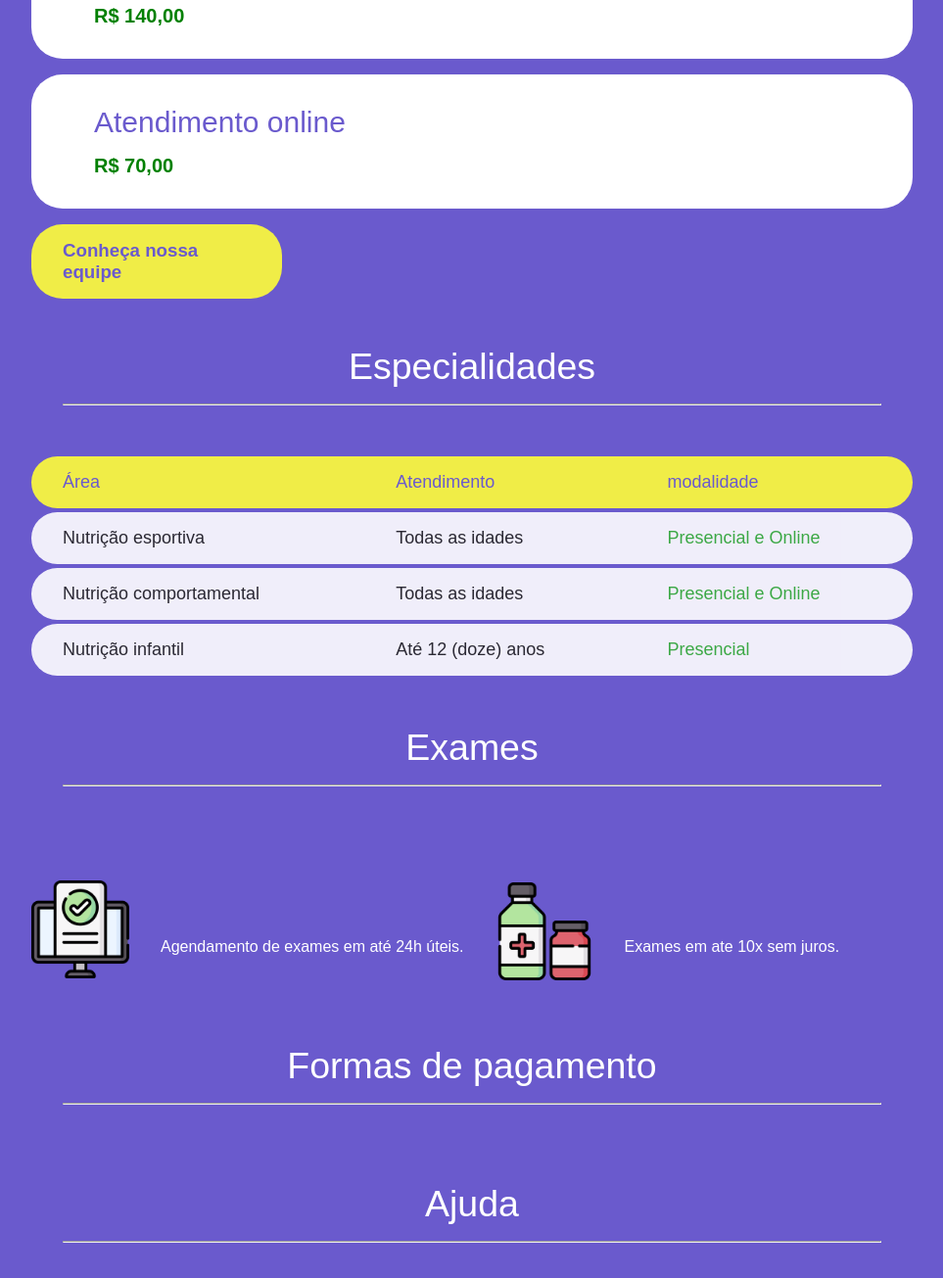
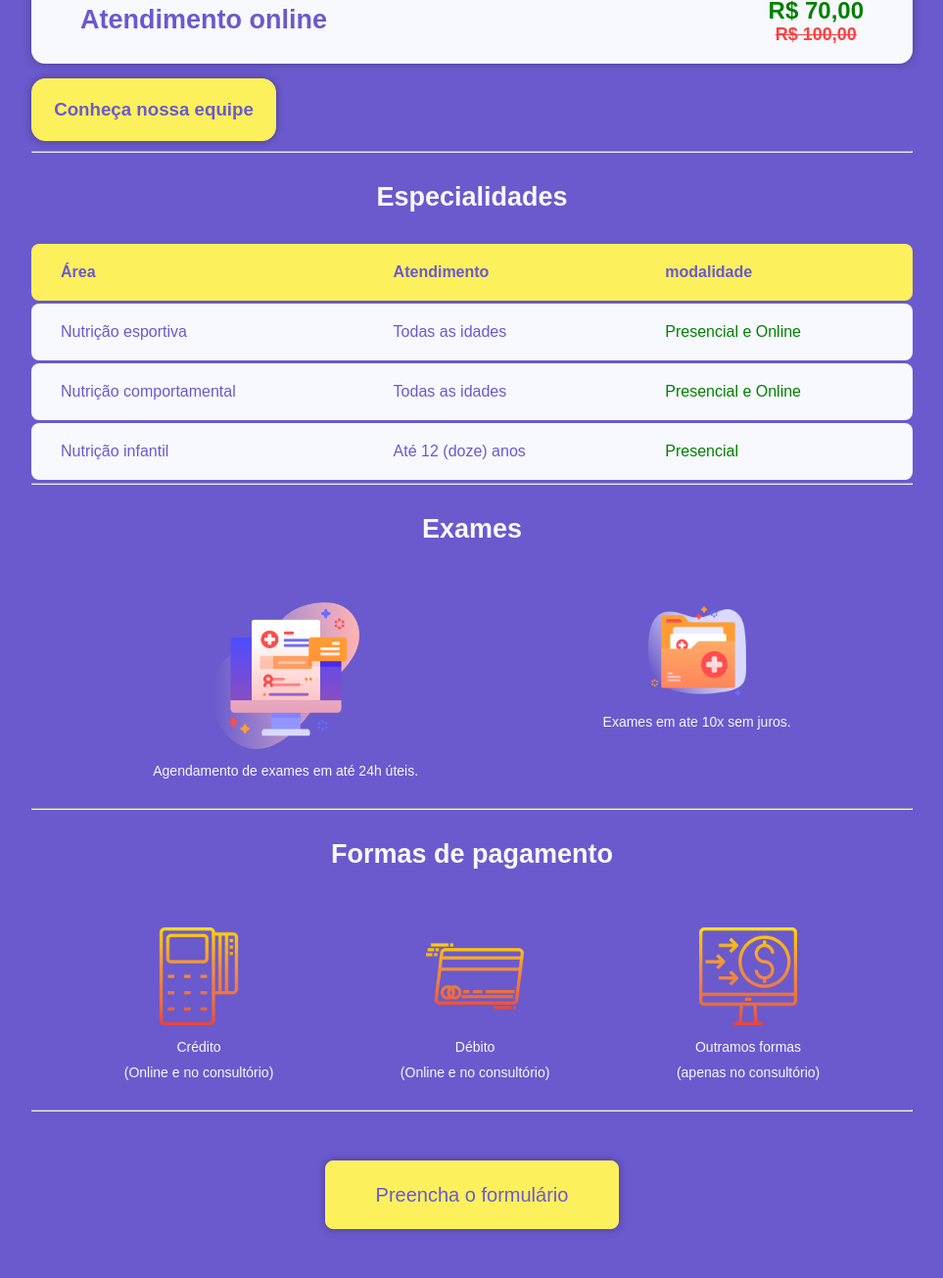
Before and after one commit to 6lucassilva/pagina-web-consultorio, a plain HTML site: page index.html in a window 1280 px wide. Shown: the part 383-1688 px from the top of the page at 98% size, without its empty margins (158-1121 px from the left). Drawn offline with Linux system fonts and the light colour scheme.

Commit message:
atualização  22/02/2021
atualização do projeto

```diff
--- /dev/null
+++ b/formulario/styleform.css
@@ -0,0 +1,168 @@
+* {
+    margin: 0;
+    padding: 0;
+    box-sizing: border-box;
+}
+
+:root{
+    --roxo: slateblue;
+    --branco: #F8F8FF;
+    --amarelo: #fdf05d;
+    --verde: #008000;
+    --vermelho: #ff4040;
+}
+
+body{
+    background: var(--roxo);
+    font-family: 'Roboto';
+}
+
+h2{
+    color: var(--amarelo);
+    font-size: 17px;
+    font-weight: 400;
+}
+
+#titulo{
+    background: var(--branco);
+    color: var(--roxo);
+    padding: 50px;
+    text-align: center;
+    font-size: 25px;
+    font-weight: 100;
+    box-shadow: rgba(0, 0, 0, 0.3) 0px 0px 8px 0px;
+}
+
+/* card com nome, número e email */
+#card1{
+    width: 600px;
+    height: 160px;
+    margin: auto;
+    margin-top: 10px;
+}
+
+#content{
+    width: 650px;
+    height: 80px;
+    display: flex;
+    justify-content: space-between;
+    color: var(--amarelo);
+}
+
+#email{
+    width: 300px;
+    height: 80px;
+    color: var(--amarelo);
+}
+
+.input1{
+    padding: 0px 10px;
+    width: 280px;
+    height: 40px;
+    margin: 5px 0px;
+    border: none;
+    border-radius: 6px;
+    outline: none;
+    font-family: 'Roboto';
+    font-size: 16px;
+}
+
+#card1 label{
+    font-size: 17px;
+    font-weight: 400;
+}
+
+/* card com modalidade presencial ou online */
+#card2{
+    width: 600px;
+    height: 150px;
+    margin: auto;
+    color: var(--branco);
+}
+
+.input2{
+    width: 15px;
+    height: 15px;
+    margin: 20px 0px;
+    outline: none;
+}
+
+.input2:hover{
+    cursor: pointer;
+}
+
+#card2 label:hover{
+    color: var(--amarelo);
+}
+
+/* card com especialiade esportiva, comportamental ou infatil */
+#card3{
+    width: 600px;
+    height: 200px;
+    margin: auto;
+    color: var(--branco);
+}
+
+.input3{
+    width: 15px;
+    height: 15px;
+    margin: 20px 0px;
+    outline: none;
+}
+
+.input3:hover{
+    cursor: pointer;
+}
+
+#card3 label:hover{
+    color: var(--amarelo);
+}
+
+/* card com área de texto */
+#card4{
+    width: 600px;
+    height: 210px;
+    margin: auto;
+    color: var(--branco);
+}
+
+textarea{
+    margin-top: 5px;
+    width: 600px;
+    height: 200px;
+    outline: none;
+    border: none;
+    border-radius: 10px;
+    font-size: 16px;
+    padding: 10px;
+    font-family: 'Roboto';
+}
+
+/* Botão concluído */
+#button{
+    background: var(--roxo);
+    width: 400px;
+    height: 100px;
+    margin: auto;
+    padding: 20px 0px;
+    text-align: center;
+    margin-top: 35px;
+}
+
+button{
+    background: var(--amarelo);
+    width: 200px;
+    height: 60px;
+    border: none;
+    border-radius: 10px;
+    color: var(--roxo);
+    font-size: 16px;
+    outline: none;
+}
+
+button:hover{
+    cursor: pointer;
+    background: var(--roxo);
+    border: solid 1px var(--amarelo);
+    color: var(--amarelo);
+}
--- a/index.html
+++ b/index.html
@@ -12,78 +12,114 @@
 </header>
 
 <main class="container">
-    <section id="modalidade">
-    <div class="titulo2">
-        <h2>Agendamento</h2><hr>
+
+        <div class="subtitulo">
+            <h2>Agendamento</h2>
+        </div>
+
+        <div class="card1">
+            <div>
+                <h2>Atendimento presencial</h2>
+            </div>
+            <div>
+                <div class="valores">
+                    <p class="desconto"><strong>R$ 100,00</strong></p>
+                    <p class="preco"><strong><del>R$ 140,00</del></strong></p>
+                </div>
+            </div>
         </div>
         <div class="card1">
-        <h2>Atendimento presencial</h2>
-        <p class="valores"><strong>R$ 140,00</strong></p>
+            <div>
+                <h2>Atendimento online</h2>
             </div>
-    <div class="card1">
-        <h2>Atendimento online</h2>
-        <p class="valores"><strong>R$ 70,00</strong></p>
+            <div>
+                <div class="valores">
+                    <p class="desconto"><strong>R$ 70,00</strong></p>
+                    <p class="preco"><strong><del>R$ 100,00</del></strong></p>
+                </div>
+            </div>
         </div>
         <div class="card2">
             <h3>Conheça nossa equipe</h3>
         </div>
-        </section>
+        <hr>
 
-    <div class="titulo2">
-        <h2>Especialidades</h2><hr>
+
+        <div class="subtitulo">
+            <h2>Especialidades</h2>
         </div>
 
         <table id="data-table">
             <thead>
                 <tr>
-            <th class="cabecalho">Área</th>
-            <th class="cabecalho">Atendimento</th>
-            <th class="cabecalho">modalidade</th>
+                <th>Área</th>
+                <th>Atendimento</th>
+                <th>modalidade</th>
                 </tr>
             </thead>
         <tbody>
             <tr>
-            <td class="descricao">Nutrição esportiva</td>
-            <td class="idade">Todas as idades</td>
+                <td>Nutrição esportiva</td>
+                <td>Todas as idades</td>
                 <td class="modalidade">Presencial e Online</td>
             </tr>
             <tr>
-            <td class="descricao">Nutrição comportamental</td>
-            <td class="idade">Todas as idades</td>
+                <td>Nutrição comportamental</td>
+                <td>Todas as idades</td>
                 <td class="modalidade">Presencial e Online</td>
             </tr>
             <tr>
-            <td class="descricao">Nutrição infantil</td>
-            <td class="idade">Até 12 (doze) anos</td>
+                <td>Nutrição infantil</td>
+                <td>Até 12 (doze) anos</td>
                 <td class="modalidade">Presencial</td>
             </tr>
         </tbody>
         </table>
+        <hr>
 
-    <div class="titulo2">
-        <h2>Exames</h2><hr>
+        <div class="subtitulo">
+            <h2>Exames</h2>
         </div>
 
         <div id="imagens">
-        <span><img class="icones" src="imagens/icones/consulta-online.png" alt="consulta" width="100" height="100"></span>
-        <p class="p2">Agendamento de exames em até 24h úteis.</p>
-
-        <img class="icones" src="imagens/icones/xarope.png" alt="valor" width="100" height="100">
-        <p class="p2">Exames em ate 10x sem juros.</p>
+            <div class="icones">
+                <img src="imagens/icones/agendamento.png" alt="consulta" width="150" height="150">
+                <p>Agendamento de exames em até 24h úteis.</p>
             </div>
 
-    <div class="titulo2">
-        <h2>Formas de pagamento</h2><hr>
+            <div class="icones">
+                <img src="imagens/icones/exame.png" alt="valor" width="100" height="100">
+                <p>Exames em ate 10x sem juros.</p>
             </div>
+        </div>
+        <hr>
 
-
+        <div class="subtitulo">
+            <h2>Formas de pagamento</h2>
+        </div>
+        <div id="pagamentos">
+            <div class="pagamentos">
+                <img src="imagens/icones/credito.png" alt="credito" width="100" height="100">
+                <p>Crédito</p>
+                <p>(Online e no consultório)</p>
+            </div>
+            <div class="pagamentos">
+                <img src="imagens/icones/debito.png" alt="debito" width="100" height="100">
+                <p>Débito</p>
+                <p>(Online e no consultório)</p>
+            </div>
+            <div class="pagamentos">
+                <img src="imagens/icones/outros.png" alt="outros" width="100" height="100">
+                <p>Outramos formas</p>
+                <p>(apenas no consultório)</p>
+            </div>
+        </div>
+        <hr>
 
     <footer>
-    <div class="titulo2">
-    <h2>Ajuda</h2><hr>
+        <div id="button">
+            <a href="formulario/formulario.html" target="_blank"><button>Preencha o formulário</button></a>
         </div>
-
-
     </footer>
 
 </main>
--- a/style.css
+++ b/style.css
@@ -4,172 +4,208 @@
     padding: 0;
     box-sizing: border-box;
 }
+
+:root{
+    --roxo: slateblue;
+    --branco: #F8F8FF;
+    --amarelo: #fdf05d;
+    --verde: #008000;
+    --vermelho: #ff4040;
+}
 body{
-    background:slateblue
+    background: var(--roxo);
 }
 
+/* ======== header */
+header{
+    background: var(--branco);
+    padding: 50px;
+    font-family: Arial, sans-serif;
+    font-size: 25px;
+    text-align: center;
+    box-shadow: rgba(0, 0, 0, 0.3) 0px 0px 8px 0px;
+}
+
+#titulo{
+    color: var(--roxo);
+    font-weight: 100;
+}
+
+/* ======== Main */
 .container{
     width: min(90vw, 900px);
     margin: auto;
 }
 
-/* ======== titles */
+/* ======== titles h2 da página */
+.subtitulo{
+    width: 100%;
+    height: 70px;
+    color: var(--branco);
+    text-align: center;
+    font-size: 18px;
+    font-family: Arial, sans-serif;
+    font-weight: 100;
+    margin: 10px 0px 10px 0px;
+    padding: 20px 0px 0px 0px;
+    box-sizing: border-box;
 
-h2{
-    margin-bottom: 1rem;
-    font-weight: 100;
-}
-p{
-    font-family: Arial, Helvetica, sans-serif;
-    font-weight: 100;
-    font-size: 20px;
 }
 
-.titulo2{
-    padding: 2rem;
+/* ======== cards */
+.card1{
+    width: 100%;
+    height: 90px;
+    margin: 15px 0px;
+    padding: 30px 50px;
     font-family: Arial, sans-serif;
-    font-size: 25px;
-    color: white;
-    font-weight: 100;
-    text-align: center;
-    background: slateblue;
-    margin-top: 1rem;
+    font-size: 18px;
+    background: var(--branco);
+    color: var(--roxo);
+    border-radius: 14px;
+    box-shadow: rgba(0, 0, 0, 0.3) 0px 0px 8px 0px;
+    display: flex;
+    justify-content: space-between;
 }
 
-.p2{
-    font-family: Arial, Helvetica, sans-serif;
-    font-weight: 100;
-    font-size: 16px;
-    padding: 1rem 1rem;
-    margin-top: 5rem;
+.card1:hover{
+    background: white;
+    cursor: pointer;
 }
 
-/* ======== header */
-header{
-    background: white;
-    padding: 3rem;
-    border-radius: 0rem 0rem 0rem 0rem;
-    font-family: Arial, Helvetica, sans-serif;
-    font-size: 30px;
+.valores{
     text-align: center;
-    box-sizing: border-box;
+    margin: -8px 0px;
 }
 
-#titulo{
-    color: slateblue;
+.desconto{
+    color: var(--verde);
+    font-size: 24px;
+}
+
+.preco{
+    color: var(--vermelho);
+}
+
+.card2{
+    width: 250px;
+    font-family: Arial, sans-serif;
+    background: var(--amarelo);
+    color: var(--roxo);
+    margin: 10px 0px;
+    padding: 20px 0px;
+    border-radius: 14px;
+    text-align: center;
+    box-shadow: rgba(0, 0, 0, 0.3) 0px 0px 8px 0px;
+    border: 1px solid var(--amarelo);
+}
+
+.card2:hover{
+    background: var(--roxo);
+    color: var(--amarelo);
+    border: 1px solid var(--amarelo);
+    cursor: pointer;
+}
+
+/* =========== table */
+#data-table{
+    width: 100%;
+    border-spacing: 0px 3px;
+    font-size: 16px;
+}
+
+table th{
+    background: var(--amarelo);
+    color: var(--roxo);
+    font-family: Arial, sans-serif;
+    font-weight: bold;
+    text-align: left;
+    padding: 20px 30px;
+}
+
+table tbody td{
+    background: var(--branco);
+    color: var(--roxo);
+    padding: 20px 30px;
+    font-family: Arial, sans-serif;
     font-weight: 100;
 }
 
-/* ======== cards */
-
-.card1{
-    font-family: Arial, Helvetica, sans-serif;
-    font-size: 20px;
-    font-weight: 100;
+table tbody td:hover{
     background: white;
-    color: slateblue;
-    padding: 2rem 4rem;
-    border-radius: 2rem;
-    margin-bottom: 1rem;
+    cursor: pointer;
 }
 
-.card2{
-    font-family: Arial, Helvetica, sans-serif;
-    font-weight: 100;
-    background: rgb(240, 237, 71);
-    color: slateblue;
-    padding: 1rem 2rem;
-    border-radius: 2rem;
-    width: 20vw;
-}
-
-.valores{
-    color: green;
-}
-
-#modalidade{
-    margin-top: 0rem;
-    color: white;
-}
-
-/* ======== imagens */
-
-#imagens{
-    margin-top: -3rem;
-    text-align: center;
-    font-family: Arial, sans-serif;
-    font-weight: 100;
-    color: white;
-    display: inline-flex;
-    align-items: center;
-    justify-content: space-between;
-    gap: 1rem;
-    margin-top: 1rem;
-    margin-bottom: 1rem;
-}
-
-.icones{
-    margin-top: 3rem;
-}
-
-/* =========== table */
-
-#data-table{
-    width: 100%;
-    border-spacing: 0 0.3rem;
-    font-size: 18px;
-    margin-top: 1rem;
-    margin-bottom: 1rem;
+.modalidade{
+    color: var(--verde);
 }
 
 table thead tr th:first-child,
 table tbody tr td:first-child{
-    border-radius: 2rem 0 0 2rem;
+    border-radius: 8px 0px 0px 8px;
 }
 
 table thead tr th:last-child,
 table tbody tr td:last-child{
-    border-radius: 0rem 2rem 2rem 0rem;
+    border-radius: 0px 8px 8px 0px;
 }
 
-table th{
-    background:  rgb(240, 237, 71);
-    font-family: Arial, Helvetica, sans-serif;
-    font-weight: 100;
-    padding: 1rem 2rem;
-    text-align: left;
+/* =========== Imagens */
+#imagens{
+    width: 100%;
+    display: flex;
+    justify-content: space-around;
+    text-align: center;
+    padding: 30px;
+
 }
 
-table tbody tr {
-    opacity: 0.9
+.icones p{
+    color: var(--branco);
+    font-size: 14px;
+    font-family: Arial, sans-serif;
+    margin: 10px 0px 0px;
 }
 
-table tr:hover {
-    opacity: 1
+#pagamentos{
+    width: 100%;
+    display: flex;
+    justify-content: space-around;
+    text-align: center;
+    padding: 30px;
 }
 
-table tbody td{
-    background: white;
-    padding: 1rem 2rem;
-    font-family: Arial, Helvetica, sans-serif;
-    font-weight: 100;
+.pagamentos p{
+    color: var(--branco);
+    font-size: 14px;
+    font-family: Arial, sans-serif;
+    margin: 10px 0px 0px;
 }
 
-.cabecalho{
-    color: slateblue;
+#button{
+    width: 100%;
+    padding: 50px 0px;
+    display: flex;
+    justify-content: center;
 }
 
-.descricao{
-    color: rgb(37, 36, 36);
+button{
+    width: 300px;
+    height: 70px;
+    border-radius: 8px;
+    outline: none;
+    font-size: 20px;
+    font-family: Arial, sans-serif;
+    text-align: center;
+    box-shadow: rgba(0, 0, 0, 0.3) 0px 0px 8px 0px;
+    border: 1px solid var(--amarelo);
+    background: var(--amarelo);
+    color: var(--roxo);
 }
 
-.idade{
-    color: rgb(37, 36, 36);
+button:hover{
+    background: var(--roxo);
+    color: var(--amarelo);
+    border: 1px solid var(--amarelo);
+    cursor: pointer;
 }
-
-.modalidade{
-    color: rgb(56, 177, 56);
-}
-
-
-/* =========== Footer */
```
Also changed, not shown: formulario/formulario.html (added, +84 -0 lines), imagens/icones/agendamento.png (added), imagens/icones/consulta-online.png (deleted), imagens/icones/credito.png (added), imagens/icones/debito.png (added), imagens/icones/exame.png (added), imagens/icones/outros.png (added), imagens/icones/xarope.png (deleted). Lines whose indentation alone changed are shown as unchanged.
